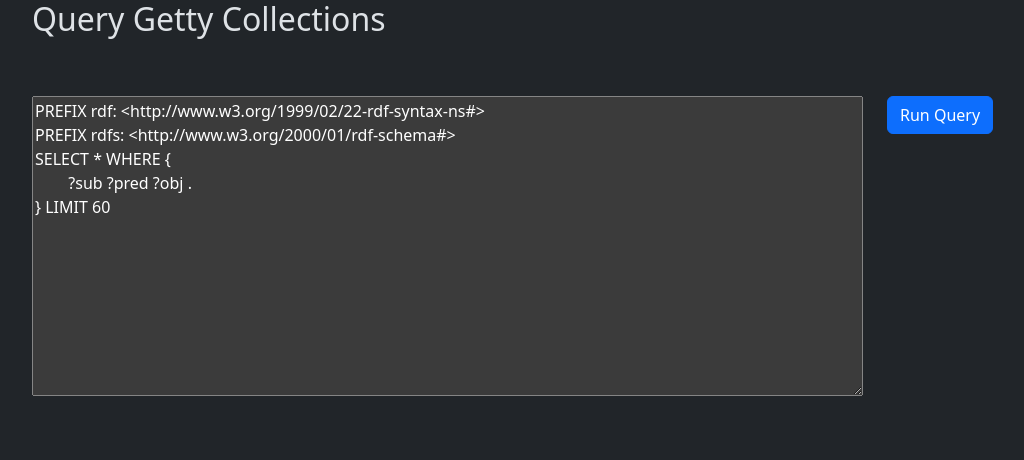
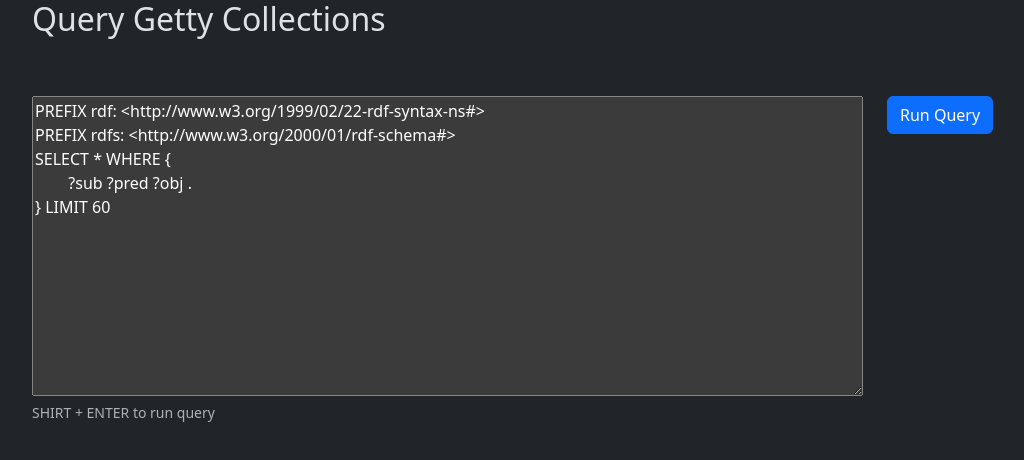
Before and after one commit to 8bitsquid/getty-vue-project, a Vue app: page / in a window 1280 px wide. Shown: the top 460 px of the page, without its empty margins (50-1074 px from the left). Built offline with nearby package versions, Linux system fonts and the light colour scheme.

Commit message:
feat(QueryInput.vue): added shift + enter event to run query

```diff
--- a/src/components/QueryInput.vue
+++ b/src/components/QueryInput.vue
@@ -14,7 +14,7 @@
 			<form @submit.prevent="$emit('fetchQueryResults')">
 				<div class="row">
 					<div class="col-9">
-						<textarea v-model="query"></textarea>
+						<textarea v-model="query" @keydown.shift.enter="$emit('fetchQueryResults')"></textarea>
 					</div>
 					<div class="col-3">
 						<input type="submit" value="Run Query" class="btn btn-primary" />
@@ -22,6 +22,7 @@
 				</div>
 			</form>
 		</div>
+		<small class="text-body-secondary">SHIRT + ENTER to run query</small>
 	</div>
 </template>
 
```
